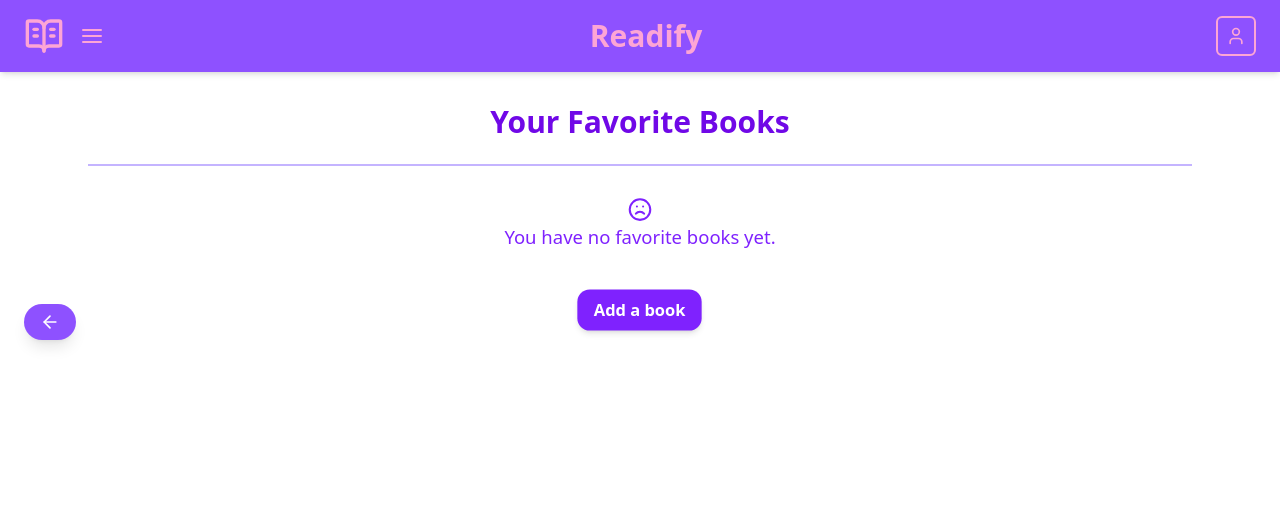
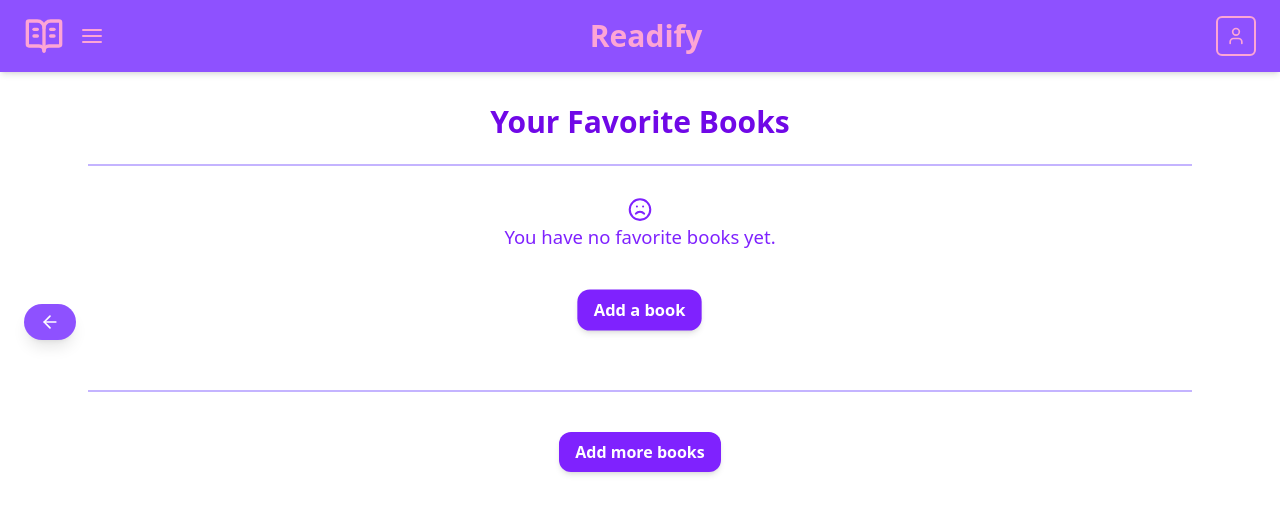
Before and after one commit to guirdgrs/readify, a React (Vite) app in the folder readify/: page /favoritebooks in a window 1280 px wide. Shown: the top 514 px of the page. Built offline with nearby package versions, Linux system fonts and the light colour scheme.

Commit message:
Added another button to enhance the user experience.

```diff
--- a/readify/src/components/pages/FavoriteBooks.jsx
+++ b/readify/src/components/pages/FavoriteBooks.jsx
@@ -119,9 +119,26 @@ function FavoriteBooks() {
                         <Trash2 />
                     </motion.button>
                 </div>
+
             ))}
+
           </div>
         )}
+
+        <hr
+        className="border-t-2 border-violet-300 mt-15"/>
+
+        <Link
+            to="/books"
+            className="inline-block mt-10">
+
+                <motion.p
+                className="bg-violet-600 hover:bg-violet-700 text-white font-semibold py-2 px-4 rounded-xl shadow-md"
+                {...hoverSpring2}>
+                    Add more books
+                </motion.p>
+
+            </Link>
       </motion.div>
     </div>
   );
```
